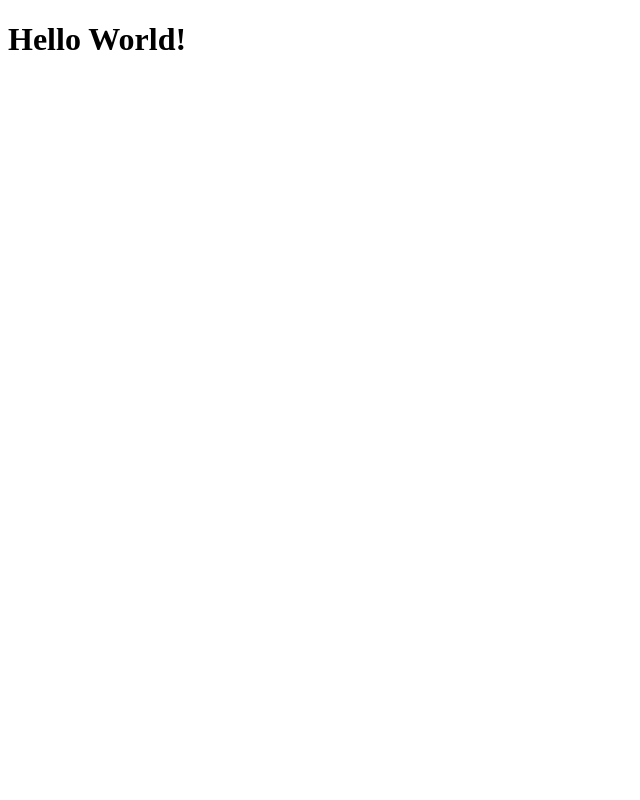
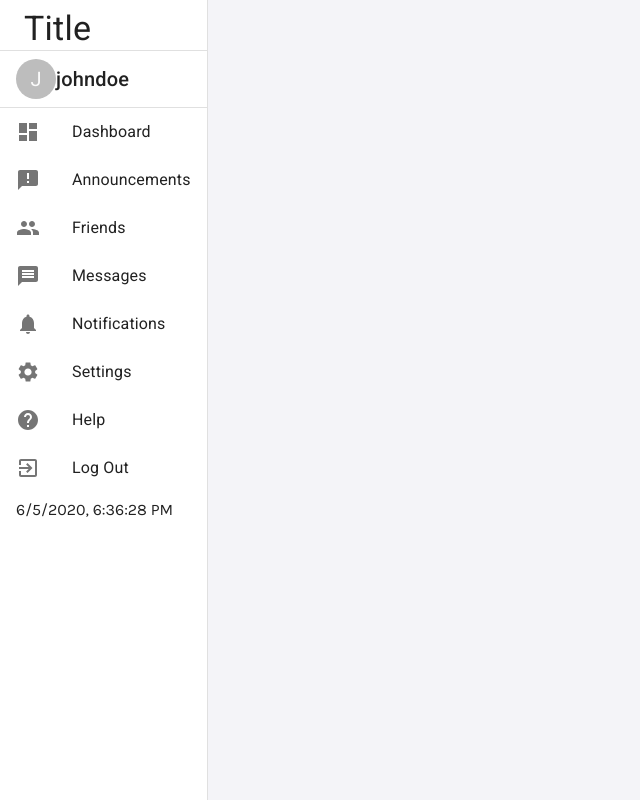
Before and after one commit to marvingay/org-battleground, a React (Create React App) app: page / in a window 1280 px wide. Shown: the whole page, without its empty margins (0-640 px from the left). Built offline with nearby package versions, Linux system fonts and the light colour scheme.

Commit message:
Added Drawer mockup

```diff
--- a/package.json
+++ b/package.json
@@ -12,6 +12,7 @@
     "@types/node": "^12.12.43",
     "@types/react": "^16.9.35",
     "@types/react-dom": "^16.9.8",
+    "node-sass": "^4.14.1",
     "react": "^16.13.1",
     "react-dom": "^16.13.1",
     "react-scripts": "3.4.1",
--- /dev/null
+++ b/src/App.scss
@@ -0,0 +1,9 @@
+@import url('https://fonts.googleapis.com/css2?family=Karla&display=swap');
+@import './variables';
+
+body {
+  background-color: $off-white;
+  font-family: $font-stack;
+  margin: 0;
+  padding: 0;
+}
--- a/src/App.tsx
+++ b/src/App.tsx
@@ -1,8 +1,91 @@
-import React from 'react';
+import React, { useState, useEffect } from 'react';
+import './App.scss';
+import { Avatar, Container, Drawer, Divider, List, ListItem, ListItemIcon, ListItemText, Typography } from '@material-ui/core';
+import DashboardIcon from '@material-ui/icons/Dashboard';
+import SettingsIcon from '@material-ui/icons/Settings';
+import MessageIcon from '@material-ui/icons/Message';
+import NotificationsIcon from '@material-ui/icons/Notifications';
+import PeopleIcon from '@material-ui/icons/People';
+import AnnouncementIcon from '@material-ui/icons/Announcement';
+import ExitToAppIcon from '@material-ui/icons/ExitToApp';
+import HelpIcon from '@material-ui/icons/Help';
 
-function App() {
+const App: React.FC = () => {
+  const [time, setTime] = useState('');
+  useEffect(() => {
+    const timeInterval = setInterval(() => {
+      const timeDate = new Date().toLocaleString();
+      setTime(timeDate);
+    }, 1000);
+    return () => clearInterval(timeInterval);
+  }, []);
   return (
-    <h1>Hello World!</h1>
+    <Drawer open variant="permanent">
+      <List>
+        <Container>
+          <Typography variant="h4">Title</Typography>
+        </Container>
+        <Divider />
+        <ListItem>
+          <Avatar alt="John Doe" src="#" />{' '}
+          <Typography variant="h6">johndoe</Typography>
+        </ListItem>
+        <Divider />
+
+        <ListItem>
+          <ListItemIcon>
+            <DashboardIcon />
+          </ListItemIcon>
+          <ListItemText>Dashboard</ListItemText>
+        </ListItem>
+        <ListItem>
+          <ListItemIcon>
+            <AnnouncementIcon />
+          </ListItemIcon>
+          <ListItemText>Announcements</ListItemText>
+        </ListItem>
+        <ListItem>
+          <ListItemIcon>
+            <PeopleIcon />
+          </ListItemIcon>
+          <ListItemText>Friends</ListItemText>
+        </ListItem>
+
+        <ListItem>
+          <ListItemIcon>
+            <MessageIcon />
+          </ListItemIcon>
+          <ListItemText>Messages</ListItemText>
+        </ListItem>
+        <ListItem>
+          <ListItemIcon>
+            <NotificationsIcon />
+          </ListItemIcon>
+          <ListItemText>Notifications</ListItemText>
+        </ListItem>
+        <ListItem>
+          <ListItemIcon>
+            <SettingsIcon />
+          </ListItemIcon>
+          <ListItemText>Settings</ListItemText>
+        </ListItem>
+        <ListItem>
+          <ListItemIcon>
+            <HelpIcon />
+          </ListItemIcon>
+          <ListItemText>Help</ListItemText>
+        </ListItem>
+        <ListItem>
+          <ListItemIcon>
+            <ExitToAppIcon />
+          </ListItemIcon>
+          <ListItemText>Log Out</ListItemText>
+        </ListItem>
+        <ListItem>
+          {time}
+        </ListItem>
+      </List>
+    </Drawer>
   );
 }
 
--- /dev/null
+++ b/src/_variables.scss
@@ -0,0 +1,4 @@
+$font-stack: 'Karla', sans-serif;
+$off-white: #f4f4f8;
+$org-yellow: #fed766;
+$org-primary: #2ab7ca;
```
Also changed, not shown: 1 other file (tests, documents, lock files or other folders).
